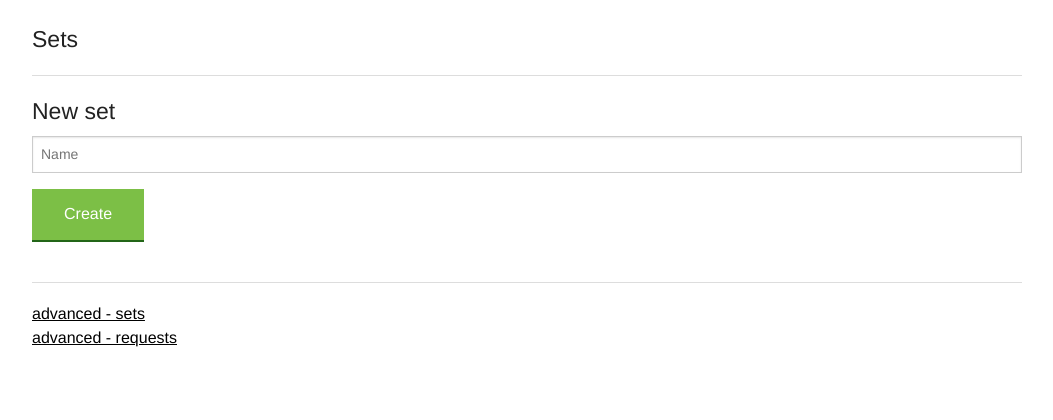
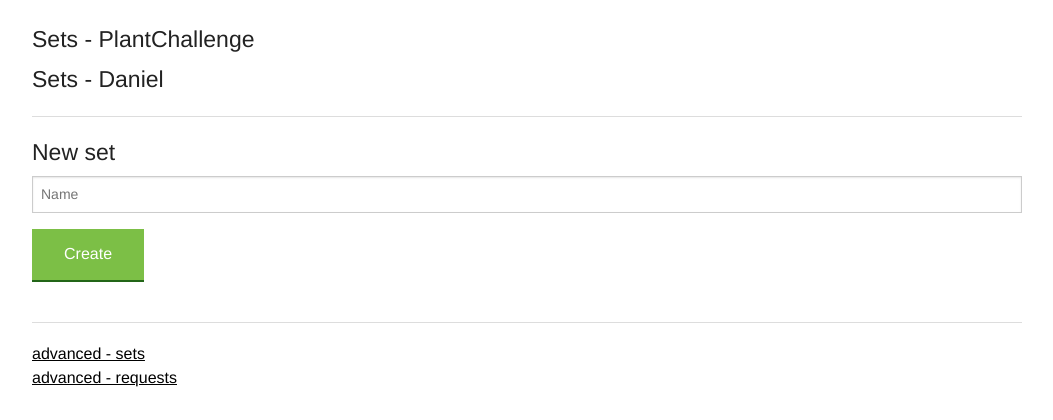
Before and after one commit to thran/plantChallenge, a Django app: template templates/sets/list.html in a window 1280 px wide. Shown: the top 420 px of the page, without its empty margins (113-1166 px from the left). Run offline with Django 3.2, Linux system fonts and the light colour scheme; the template is opened without the code that fills it, so the values that code supplies are empty.

Commit message:
add possibility to mark sets for daniel

```diff
--- a/set_creator/models.py
+++ b/set_creator/models.py
@@ -6,6 +6,7 @@ class Set(models.Model):
     name = models.CharField(max_length=255)
     terms = models.ManyToManyField(ExtendedTerm)
     active = models.BooleanField(default=True)
+    for_daniel = models.BooleanField(default=False)
 
     def __unicode__(self):
         return self.name
--- a/set_creator/urls.py
+++ b/set_creator/urls.py
@@ -8,5 +8,6 @@ urlpatterns = patterns('set_creator.views',
     url(r'^term/(?P<pk>\d+)$', "term_detail", name='set_term'),
     url(r'^add_term/(?P<pk>\d+)$', "add_term", name='set_add_term'),
     url(r'^add_terms/(?P<pk>\d+)$', "add_terms", name='set_add_terms'),
+    url(r'^switch_for_daniel/(?P<pk>\d+)$', "switch_for_daniel", name='set_switch_for_daniel'),
     url(r'^remove_term/(?P<set_pk>\d+)/(?P<term_pk>\d+)$', "remove_term", name='set_remove_term'),
 )
--- a/templates/sets/list.html
+++ b/templates/sets/list.html
@@ -1,8 +1,17 @@
 {% extends "sets/base.html" %}
 
 {% block content %}
-    <h4>Sets</h4>
+    <h4>Sets - PlantChallenge</h4>
     {% for set in sets %}
+        <a href="{% url "set_switch_for_daniel" set.pk %}"><i class="fi-arrow-down"></i></a>
+        <a href="{% url "set" set.pk %}">{{ set }}</a> - {{ set.terms.all.count }} plants
+        {% if not set.active %} (not active) {% endif %}
+        <br/>
+    {% endfor %}
+
+    <h4>Sets - Daniel</h4>
+    {% for set in sets_for_daniel %}
+        <a href="{% url "set_switch_for_daniel" set.pk %}"><i class="fi-arrow-up"></i></a>
         <a href="{% url "set" set.pk %}">{{ set }}</a> - {{ set.terms.all.count }} plants
         <br/>
     {% endfor %}
```
Also changed, not shown: set_creator/views.py (+9 -1 lines), set_creator/migrations/0002_set_for_daniel.py (added).
